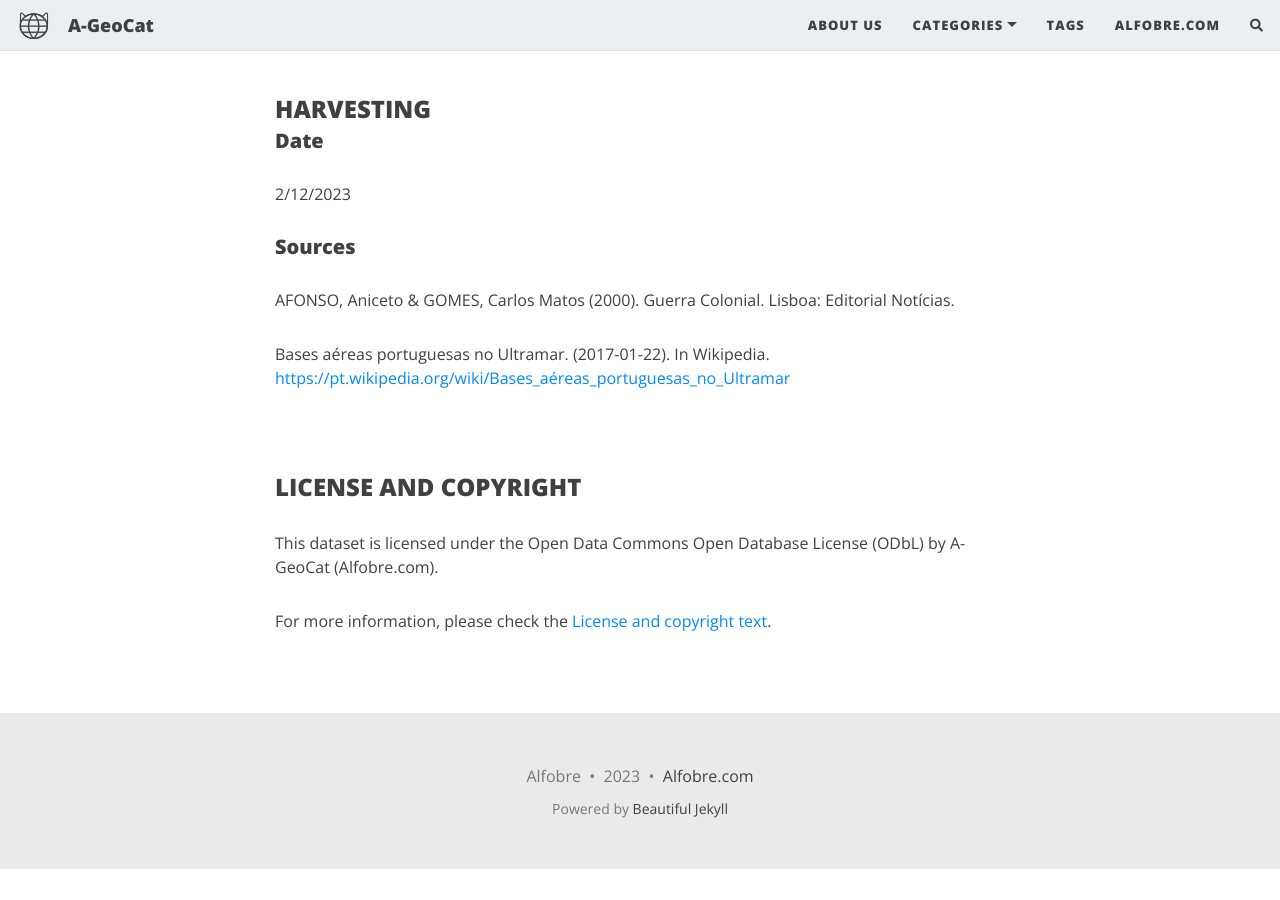
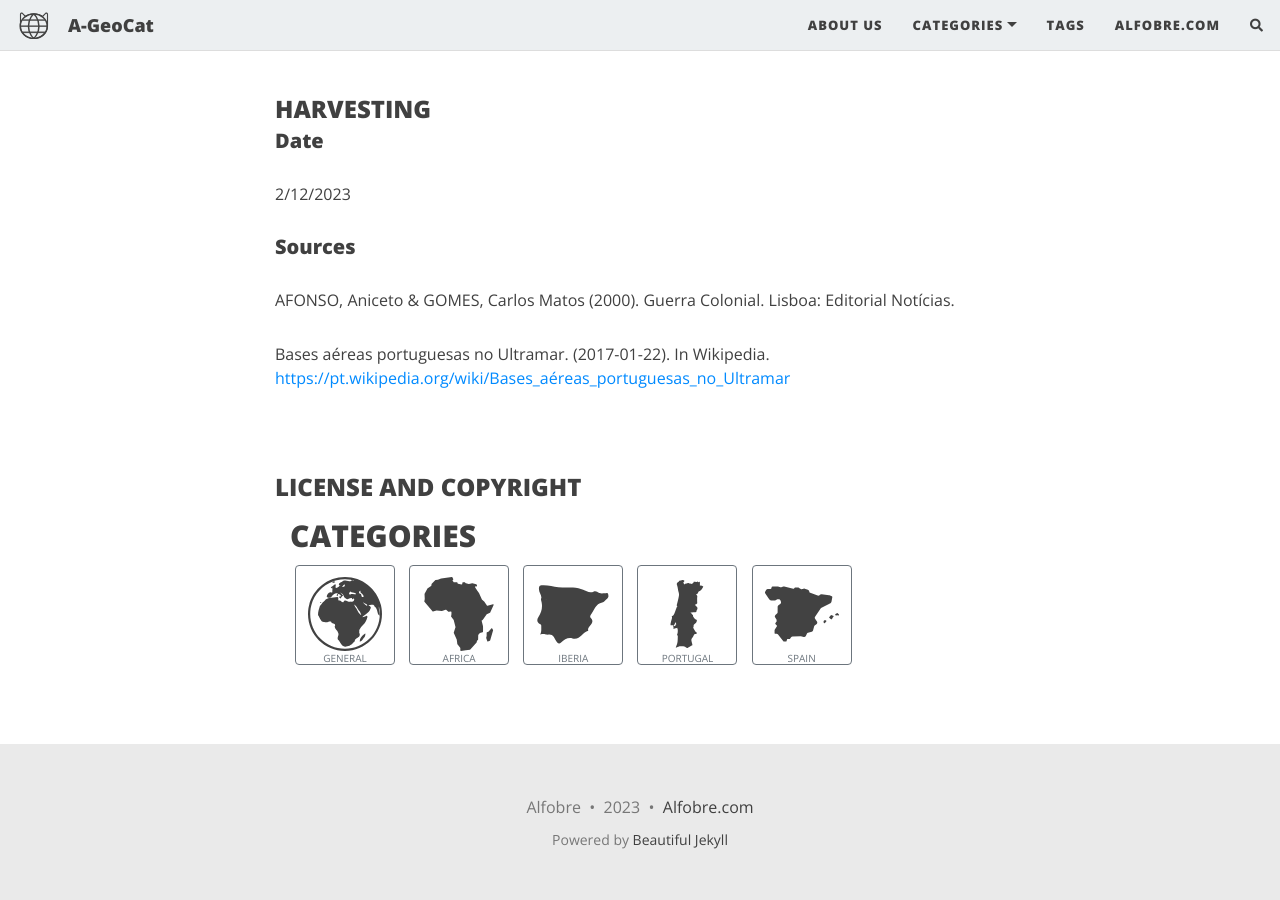
Before and after one commit to projetoalfobre/a-geocat, a Jekyll site: the page built from _posts/2023-12-02-portuguese-army-during-colonial-war.md, in a window 1280 px wide and 900 px high, scrolled down 921 px. Built offline with Jekyll 4.4.1, drawn with Linux system fonts in a browser that asks for light colours; nearby versions of some CDN libraries; comment, search, counter and statistics services are not loaded; before the commit the page ends 1790 px from its top, so only the background shows below that.

Commit message:
Update 2023-12-02-portuguese-army-during-colonial-war.md

```diff
--- a/_posts/2023-12-02-portuguese-army-during-colonial-war.md
+++ b/_posts/2023-12-02-portuguese-army-during-colonial-war.md
@@ -46,6 +46,4 @@
 
 <br/>
 ### License and copyright
-This dataset is licensed under the Open Data Commons Open Database License (ODbL) by A-GeoCat (Alfobre.com).
-
-For more information, please check the [License and copyright text](../aboutus/).
+{% include home_cat.html %}
```
